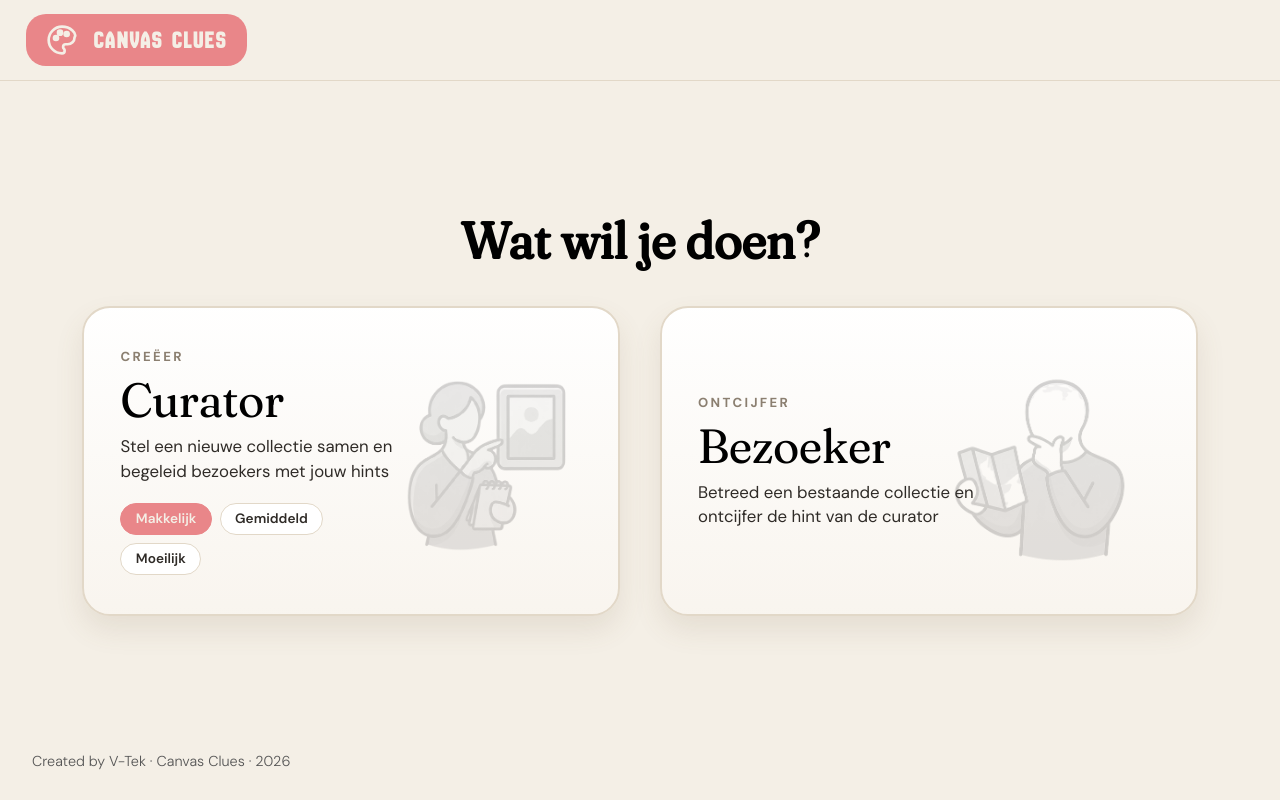
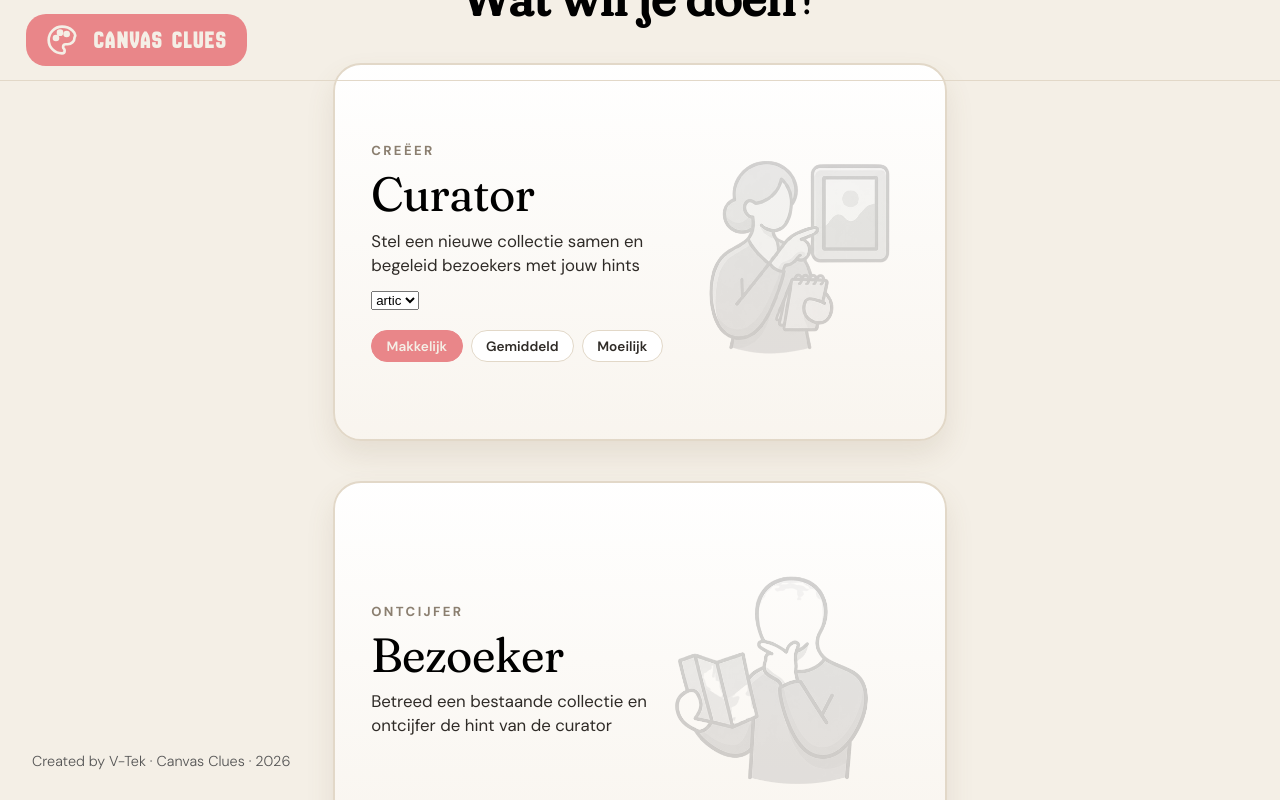
Before and after one commit to larsbogerd/canvasclues, a Vue app in the folder src/front-end/: page /game in a window 1280 px wide. Built offline with nearby package versions, Linux system fonts and the light colour scheme.

Commit message:
feat: add dropdown to front-end to select different art sources

```diff
--- a/src/front-end/src/assets/composables/StartGameService.js
+++ b/src/front-end/src/assets/composables/StartGameService.js
@@ -1,8 +1,11 @@
 import ApiClient from "@/assets/composables/ApiClient.js";
 
-export async function startGameCall(selectedGameMode) {
+export async function startGameCall(source, selectedGameMode) {
   try {
-    const response = await ApiClient.post(`/game/start?gameMode=${selectedGameMode}`);
+    const query = new URLSearchParams();
+    if (source) query.set('source', source);
+    query.set('gameMode', selectedGameMode);
+    const response = await ApiClient.post(`/game/start?${query}`);
 
     return response.data;
   } catch (error) {
--- a/src/front-end/src/components/hubs/gamehub/GameHub.vue
+++ b/src/front-end/src/components/hubs/gamehub/GameHub.vue
@@ -7,11 +7,17 @@ import spymasterImg from "@/assets/images/icons/Curator2.png";
 import Footer from "@/components/global-components/Footer.vue";
 import PageHeader from "@/components/header/PageHeader.vue";
 
+const sources = ['artic', 'smk'];
+const source = ref('artic');
+
 const difficulties = ['makkelijk', 'gemiddeld', 'moeilijk'];
 const difficulty = ref('makkelijk');
 
 function goToSpyPhase() {
-  router.push(`/game/curator/${difficulty.value}`);
+  router.push({
+    path: `/game/curator/${difficulty.value}`,
+    query: source.value ? {source: source.value} : {},
+  });
 }
 
 function goToOperativeHub() {
@@ -33,6 +39,8 @@ function goToOperativeHub() {
                        sub-text="Stel een nieuwe collectie samen en begeleid bezoekers met jouw hints"
                     :imgUrl="spymasterImg"
                        altText="Spymaster"
+                    :sources="sources"
+                    v-model:source="source"
                     :difficulties="difficulties"
                        v-model="difficulty"
                        @button-click="goToSpyPhase"/>
--- a/src/front-end/src/components/hubs/gamehub/GameHubButton.vue
+++ b/src/front-end/src/components/hubs/gamehub/GameHubButton.vue
@@ -6,6 +6,13 @@ const props = defineProps({
   subText : String,
   imgUrl: String,
   altText: String,
+
+  sources: {
+    type: Array,
+    default: () => [],
+  },
+
+  source: String,
 
   difficulties: {
     type: Array,
@@ -16,8 +23,12 @@ const props = defineProps({
 })
 
 const emit = defineEmits(
-    ['button-click', 'update:modelValue']
+    ['button-click', 'update:source', 'update:modelValue']
 )
+
+function selectSource(value) {
+  emit('update:source', value);
+}
 
 function selectDifficulty(value) {
   emit('update:modelValue', value);
@@ -26,13 +37,26 @@ function selectDifficulty(value) {
 </script>
 
 <template>
-  <button @click="emit('button-click')"
-          class="toggle-puzzles-button">
+  <div @click="emit('button-click')"
+       @keydown.enter="emit('button-click')"
+       @keydown.space.prevent="emit('button-click')"
+       role="button"
+       tabindex="0"
+       class="toggle-puzzles-button">
 
     <span class="text-block">
       <span class="eyebrow">{{ props.eyeBrow }}</span>
       <span class="h1">{{ props.Phase }}</span>
       <span class="subtext">{{ props.subText }}</span>
+
+      <span v-if="props.sources.length" class="source-select">
+        <select :value="props.source"
+                @click.stop
+                @keydown.stop
+                @change.stop="selectSource($event.target.value)">
+          <option v-for="option in props.sources" :key="option" :value="option">{{ option }}</option>
+        </select>
+      </span>
 
       <span v-if="props.difficulties.length" class="difficulty-toggle">
         <span v-for="option in props.difficulties"
@@ -51,7 +75,7 @@ function selectDifficulty(value) {
     <span class="icon-wrap">
       <img :src="props.imgUrl" :alt="props.altText" />
     </span>
-  </button>
+  </div>
 </template>
 
 <style scoped>
--- a/src/front-end/src/components/pages/SpymasterPhase.vue
+++ b/src/front-end/src/components/pages/SpymasterPhase.vue
@@ -1,6 +1,7 @@
 <script setup>
 import InputField from "@/components/board/InputField.vue";
 import {onMounted, ref, watch} from "vue";
+import {useRoute} from "vue-router";
 import GameGrid from "@/components/board/GameGrid.vue";
 
 import {startGameCall} from "@/assets/composables/StartGameService.js";
@@ -16,6 +17,8 @@ import SpymasterModalContent from "@/components/modalpopup/modalcontent/Spymaste
 import HintCard from "@/components/board/HintCard.vue";
 import SpymasterHintCardHeaderContent from "@/components/board/hintCardContent/SpymasterHintCardHeaderContent.vue";
 import SpymasterHintCardContent from "@/components/board/hintCardContent/SpymasterHintCardContent.vue";
+
+const route = useRoute()
 
 const props = defineProps({
   difficulty: {
@@ -109,7 +112,7 @@ function giveInputFeedback(input) {
 async function startGame() {
   try{
     console.log(props.difficulty);
-    cards.value = await startGameCall(props.difficulty);
+    cards.value = await startGameCall(route.query.source, props.difficulty);
     for (const card of cards.value){
       gameId = await card.gameId;
       emit('game-started', gameId);
```
Also changed, not shown: 1 other file (tests, documents, lock files or other folders).
